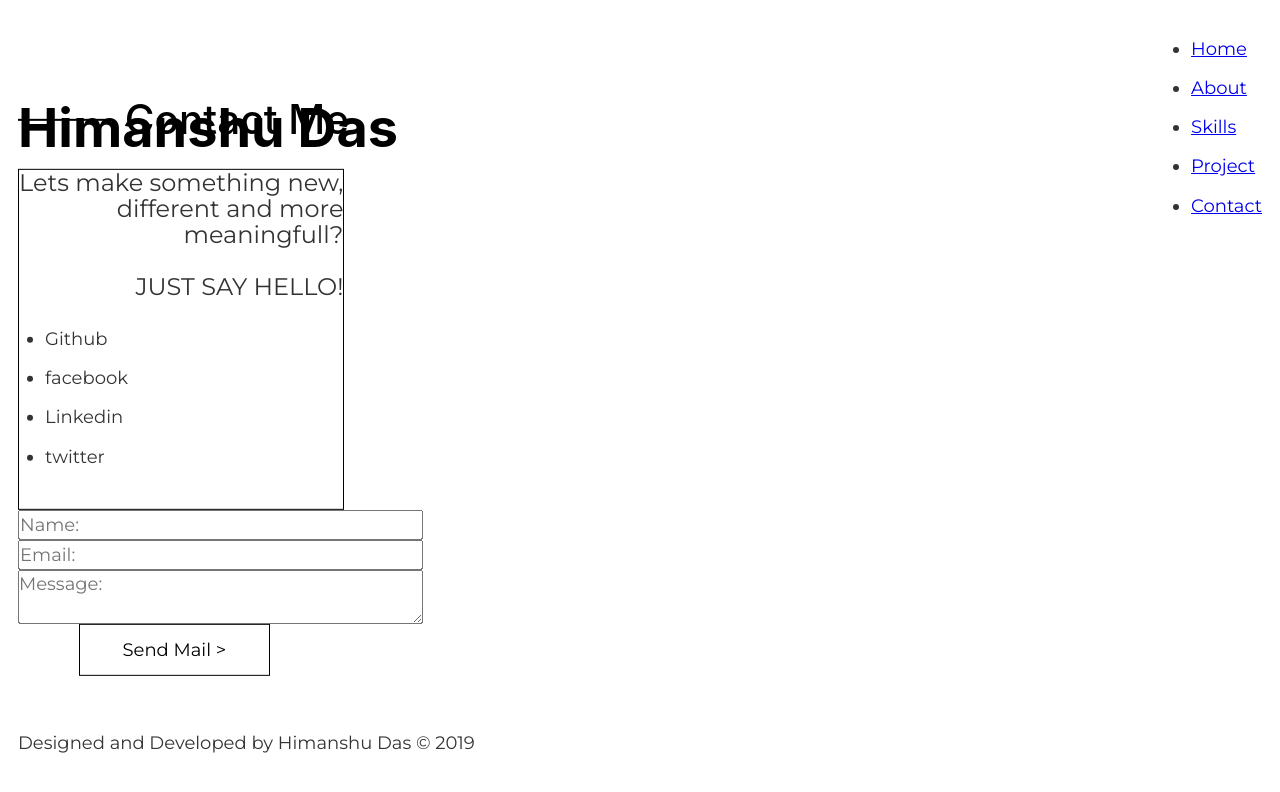
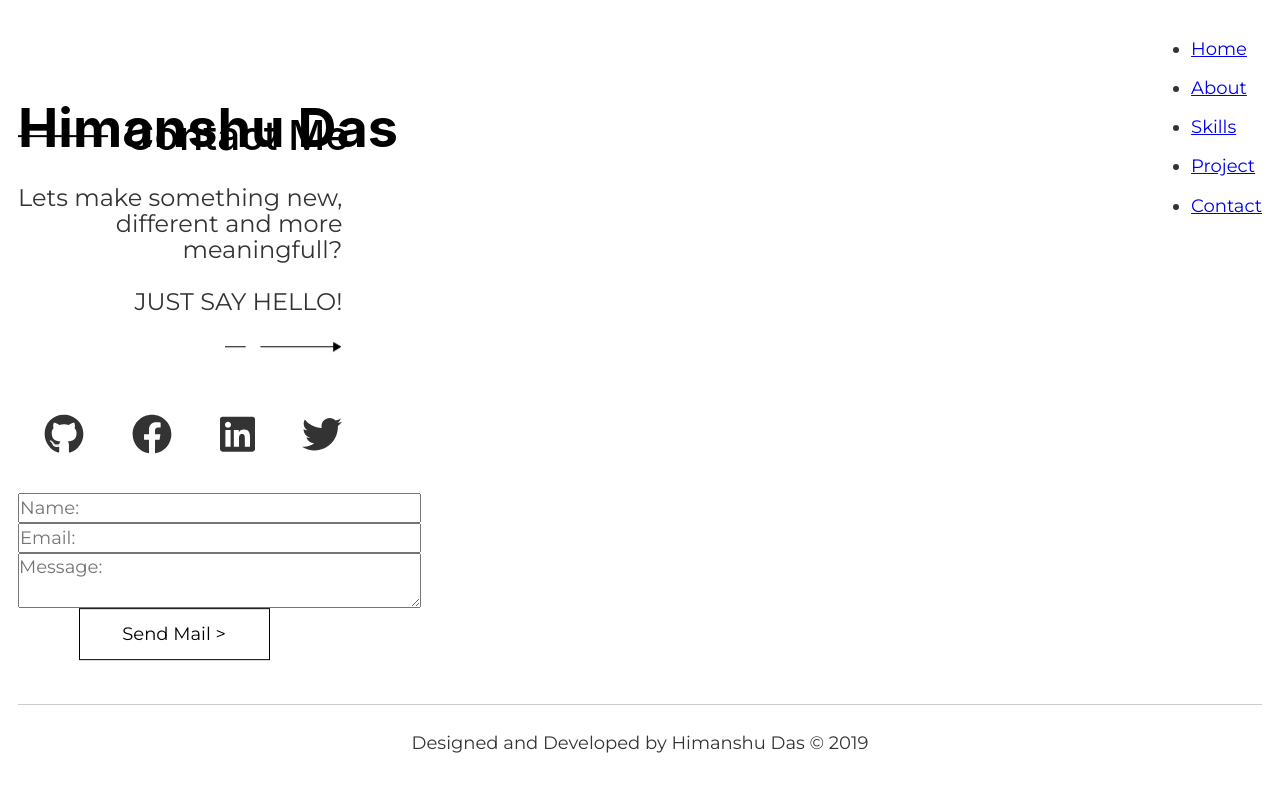
Before and after one commit to hi-manshu-kumar/portfolio, a Gatsby site: page /contact in a window 1280 px wide. Built offline with nearby package versions, Linux system fonts and the light colour scheme; Gatsby itself is replaced by a stand-in of ours.

Commit message:
--update

```diff
--- a/package.json
+++ b/package.json
@@ -14,6 +14,9 @@
   },
   "dependencies": {
     "@contentful/rich-text-react-renderer": "^13.2.0",
+    "@fortawesome/fontawesome-svg-core": "^1.2.19",
+    "@fortawesome/free-brands-svg-icons": "^5.9.0",
+    "@fortawesome/react-fontawesome": "^0.1.4",
     "gatsby": "^2.9.2",
     "gatsby-plugin-react-helmet": "^3.0.12",
     "gatsby-plugin-sass": "^2.0.11",
--- a/src/components/footer.js
+++ b/src/components/footer.js
@@ -15,6 +15,7 @@ const Footer = () => {
     `)
     return (
         <footer className={footerStyles.footer}>
+            <hr/>
             <p>Designed and Developed by {data.site.siteMetadata.author} © 2019</p>
         </footer>
     )
--- a/src/components/footer.module.scss
+++ b/src/components/footer.module.scss
@@ -1,3 +1,4 @@
 .footer {
     margin-top: 3rem;
+    text-align: center;
 }
--- a/src/pages/contact.js
+++ b/src/pages/contact.js
@@ -1,8 +1,11 @@
 import React from 'react';
+import { FontAwesomeIcon } from '@fortawesome/react-fontawesome'
+import {faTwitter, faGithub, faLinkedin, faFacebook} from '@fortawesome/free-brands-svg-icons'
 
 import Layout from '../components/layout';
 import Head from './head';
 import contactStyles from './contact.module.scss';
+import arrow from './arrow.png';
 
 const contact = () => {
     return (
@@ -13,11 +16,12 @@ const contact = () => {
                 <div className={contactStyles.details}>
                     <p>Lets make something new, <br/> different and more <br/> meaningfull?</p>
                     <p>JUST SAY HELLO!</p>
+                    <img src={arrow} alt=""/>
                     <ul>
-                        <li>Github</li>
-                        <li>facebook</li>
-                        <li>Linkedin</li>
-                        <li>twitter</li>
+                        <li><FontAwesomeIcon icon={faGithub} /></li>
+                        <li><FontAwesomeIcon icon={faFacebook} /></li>
+                        <li><FontAwesomeIcon icon={faLinkedin} /></li>
+                        <li><FontAwesomeIcon icon={faTwitter} /></li>
                     </ul>
                 </div>
                 <div className={contactStyles.formBox}>
--- a/src/pages/contact.module.scss
+++ b/src/pages/contact.module.scss
@@ -22,7 +22,6 @@
 }
 
 .details{
-    border: 1px solid black;
     height: inherit;
     display: flex;
     flex-direction: column;
@@ -31,6 +30,20 @@
     p {
         text-align: right;
         font-size: 24px;
+    }
+    img {
+        width: 117px;
+        align-self: end;
+    }
+    ul{
+        margin-top: 2rem;
+        display: flex;
+        justify-content: space-between;
+    }
+    ul li{
+        // text-decoration: none;
+        list-style-type: none;
+        font-size: 40px;
     }
 }
 
```
Also changed, not shown: src/pages/arrow.png (added), 1 other file.
